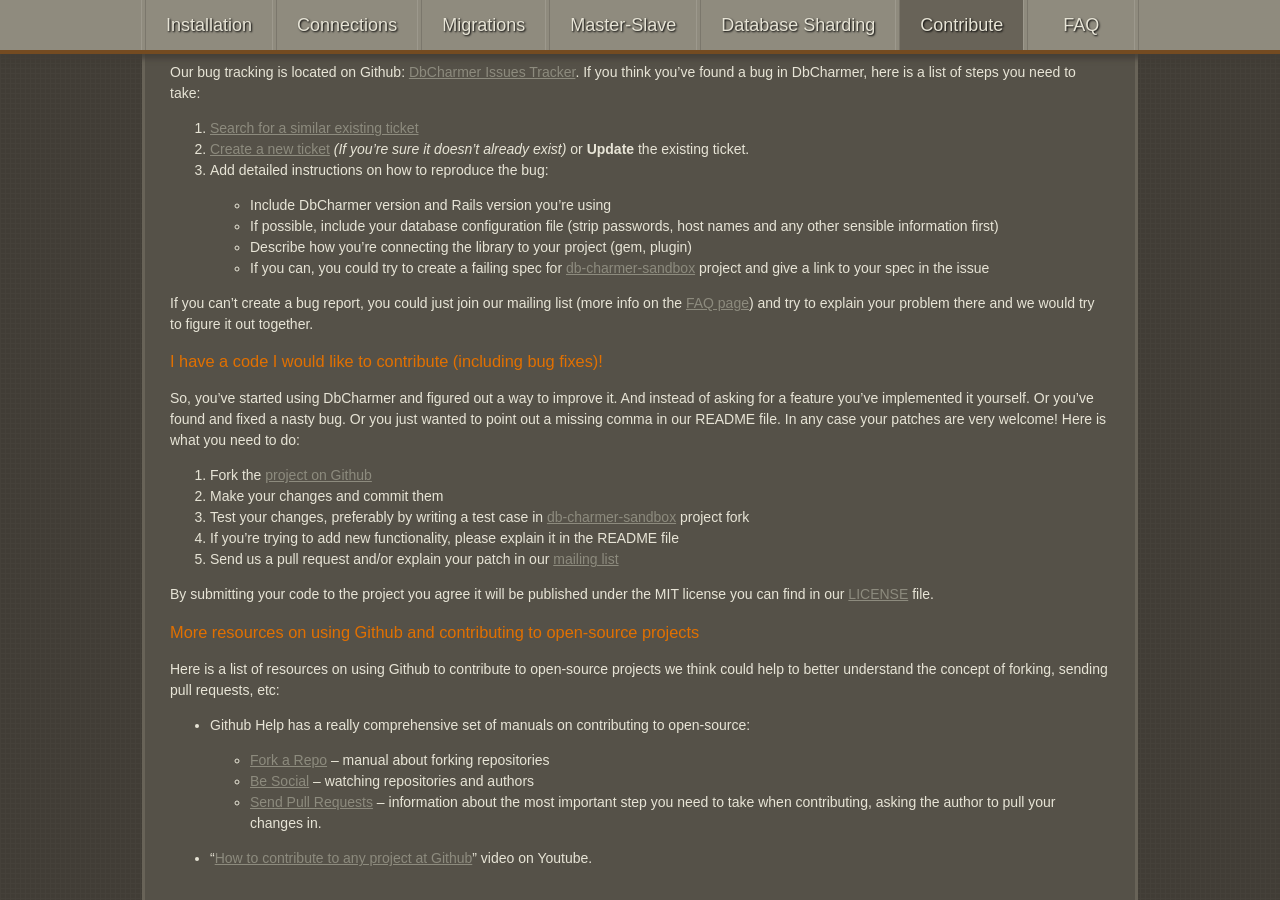
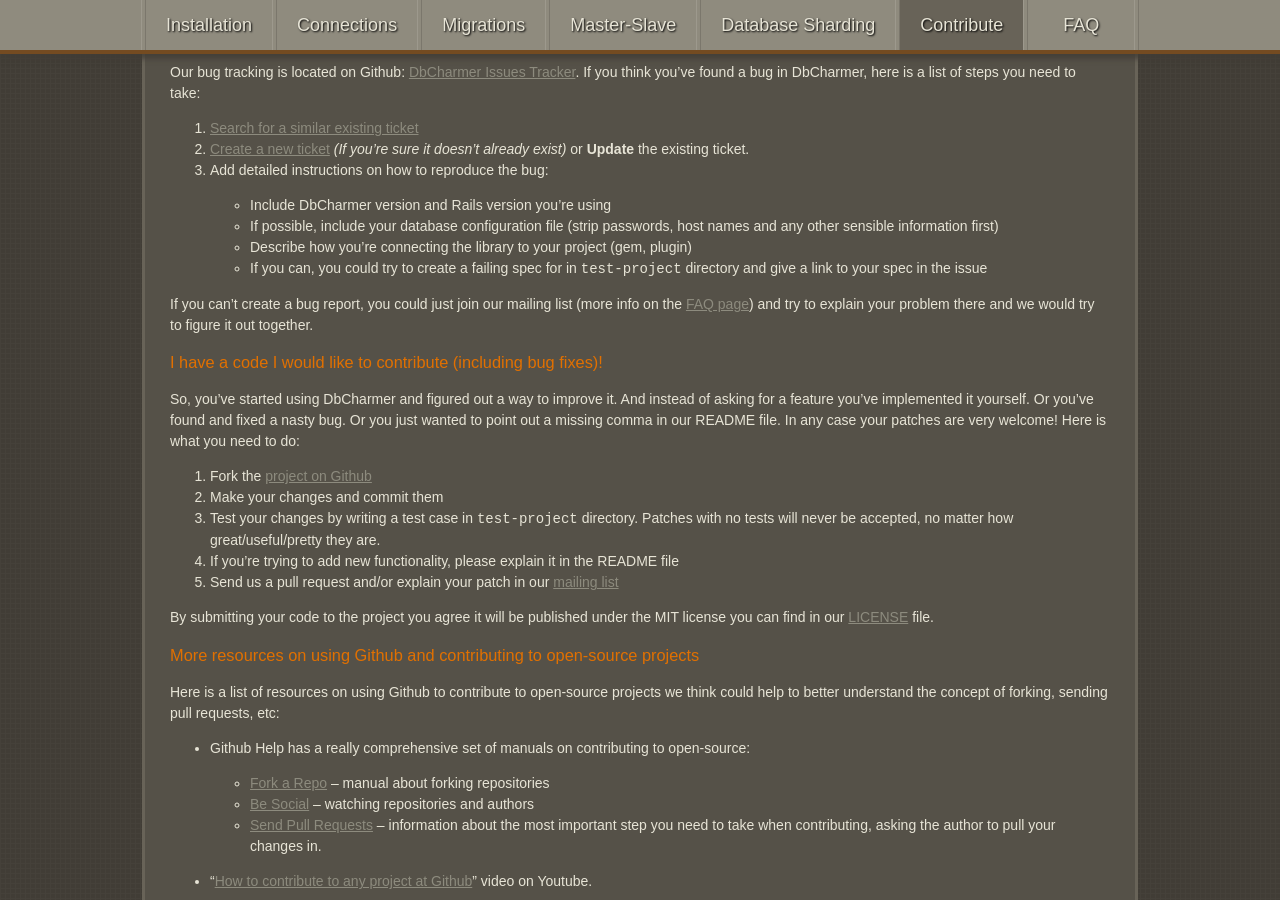
Before and after one commit to kovyrin/db-charmer, a Jekyll site: the page built from contribute.html, in a window 1280 px wide and 900 px high, scrolled down 499 px. Built offline with Jekyll 4.4.1, drawn with Linux system fonts in a browser that asks for light colours; nearby versions of some CDN libraries.

```diff
--- a/contribute.html
+++ b/contribute.html
@@ -20,8 +20,7 @@ layout: default
         <li>Include DbCharmer version and Rails version you’re using</li>
         <li>If possible, include your database configuration file (strip passwords, host names and any other sensible information first)</li>
         <li>Describe how you’re connecting the library to your project (gem, plugin)</li>
-        <li>If you can, you could try to create a failing spec for <a href="https://github.com/kovyrin/db-charmer-sandbox">
-          db-charmer-sandbox</a> project and give a link to your spec in the issue</li>
+        <li>If you can, you could try to create a failing spec for in <tt>test-project</tt> directory and give a link to your spec in the issue</li>
       </ul>
     </li>
   </ol>
@@ -41,8 +40,8 @@ layout: default
   <ol>
     <li>Fork the <a href="https://github.com/kovyrin/db-charmer">project on Github</a></li>
     <li>Make your changes and commit them</li>
-    <li>Test your changes, preferably by writing a test case in <a href="https://github.com/kovyrin/db-charmer-sandbox">
-      db-charmer-sandbox</a> project fork</li>
+    <li>Test your changes by writing a test case in <tt>test-project</tt> directory. Patches with no tests will
+      never be accepted, no matter how great/useful/pretty they are.</li>
     <li>If you’re trying to add new functionality, please explain it in the README file</li>
     <li>Send us a pull request and/or explain your patch in our <a href="faq.html">mailing list</a></li>
   </ol>
```
